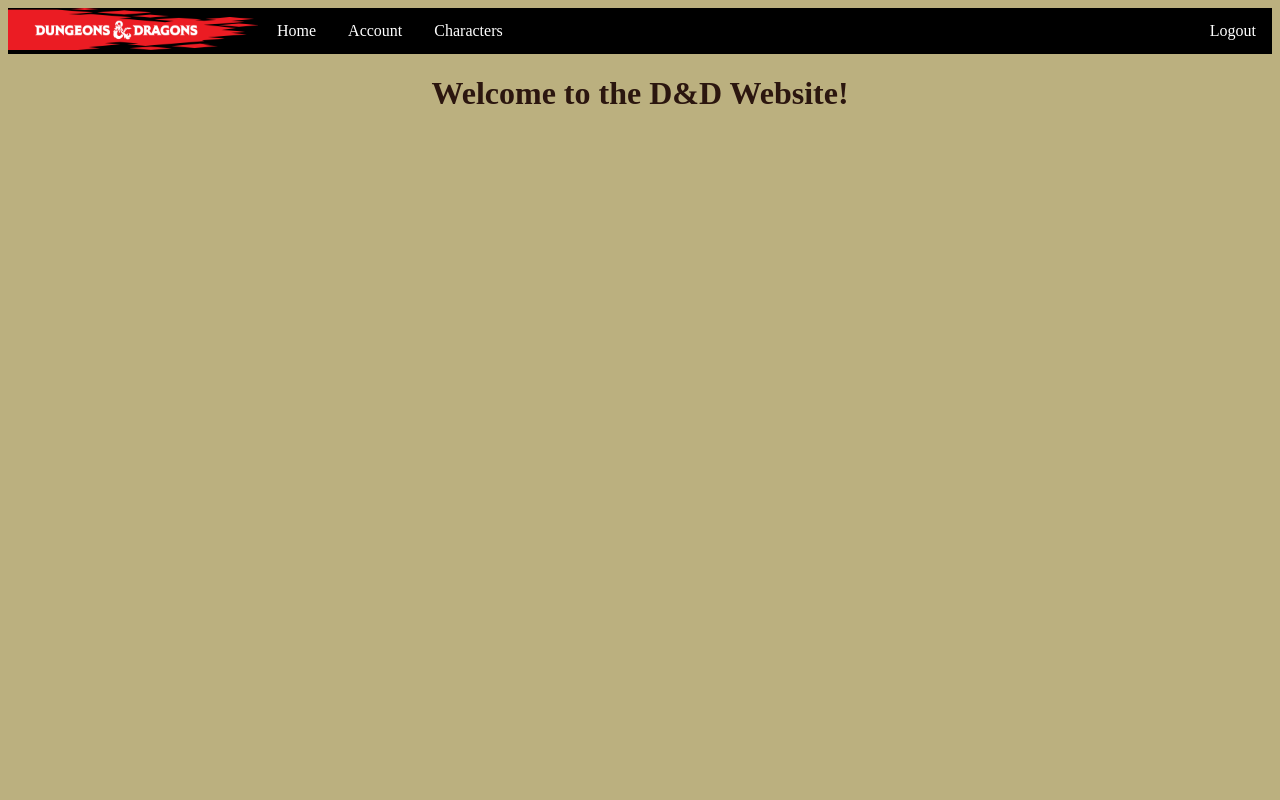
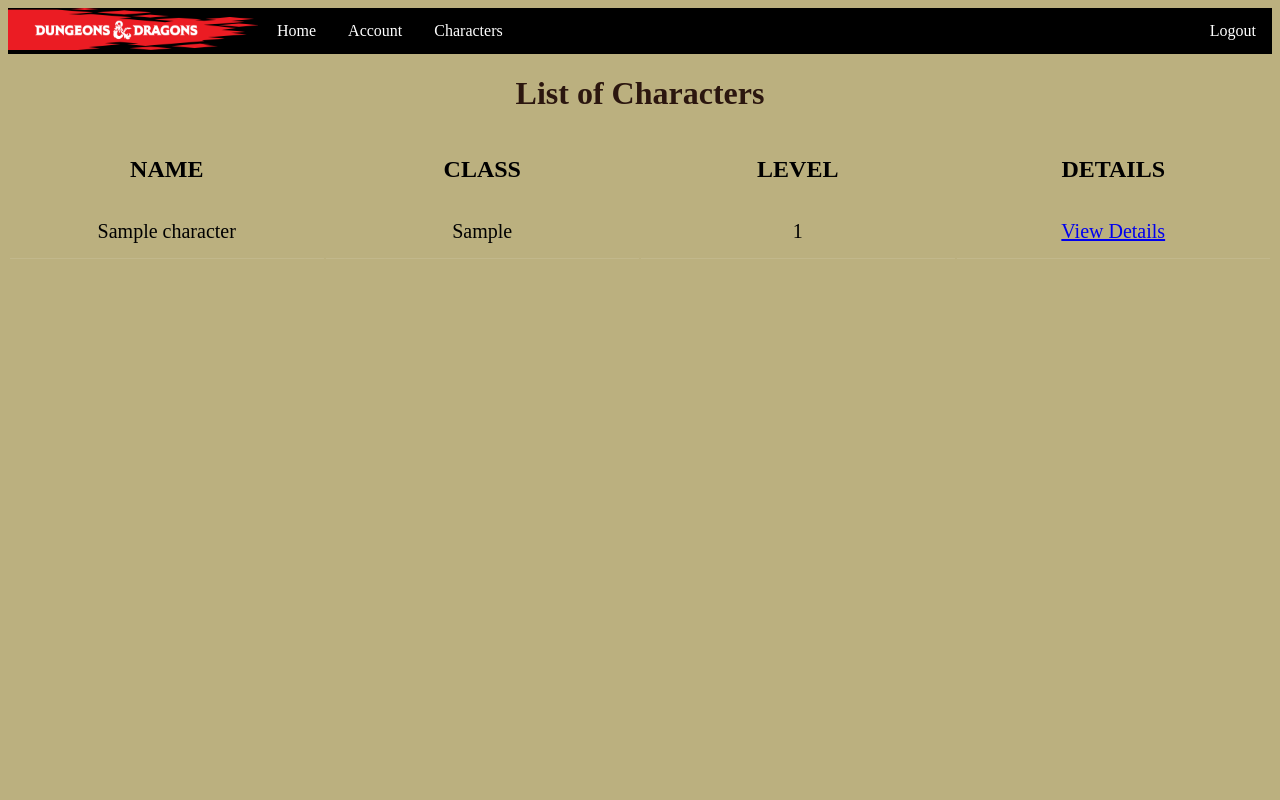
Before and after one commit to Xanthem/DnD-Website, a PHP site: page /characters/index.php in a window 1280 px wide. Run offline with PHP 8.4, Linux system fonts and the light colour scheme; a user stored in the database is signed in; data comes from the database, SQL or seed files in the repository; tables that the repository leaves empty hold one stand-in row (values such as "Sample post").

Commit message:
Added Character list for users

```diff
--- a/account/characters.php
+++ /dev/null
@@ -1,2 +0,0 @@
-<?php
-require_once "$_SERVER[DOCUMENT_ROOT]/config/auth_config.php";
--- /dev/null
+++ b/characters/index.php
@@ -0,0 +1,40 @@
+<?php
+require_once "$_SERVER[DOCUMENT_ROOT]/config/auth_config.php";
+require_once "$_SERVER[DOCUMENT_ROOT]/config/user_db_connect.php";
+require_once "$_SERVER[DOCUMENT_ROOT]/config/character_db_connect.php";
+
+$sql = "SELECT char_id, char_name, char_class, char_lvl
+        FROM character_db.characters
+          INNER JOIN user_db.login_information
+            ON user_db.login_information.user_id = character_db.characters.char_owner
+        WHERE user_db.login_information.user_id = (SELECT user_id FROM user_db.login_information WHERE username='$_SESSION[username]')";
+
+$result = mysqli_query($connect, $sql);
+$connect->close();
+?>
+
+<body>
+<h1>List of Characters</h1>
+
+<table>
+    <thead>
+    <tr>
+        <th><b>Name</b></th>
+        <th><b>Class</b></th>
+        <th><b>Level</b></th>
+        <th data-sort-ignore="true"><b>Details</b></th>
+    </tr>
+    </thead>
+
+    <tbody>
+    <?php while($row = mysqli_fetch_array($result)):;?>
+        <tr>
+            <td><?php echo $row["char_name"];?></td>
+            <td><?php echo $row["char_class"];?></td>
+            <td><?php echo $row["char_lvl"];?></td>
+            <td><?php echo '<a href="./show.php?id=' . $row["char_id"] . '">View Details</a>'?></td>
+        </tr>
+    <?php endwhile;?>
+    </tbody>
+</table>
+</body>
--- a/resources/header.php
+++ b/resources/header.php
@@ -1,5 +1,6 @@
 <head>
     <link rel="stylesheet" href="../resources/styles/mystyle.css" type="text/css">
+    <link rel="stylesheet" href="../resources/styles/someOtherStyle.css" type="text/css">
 </head>
 
 <body>
@@ -7,7 +8,7 @@
         <a href="http://dnd.wizards.com/"><img src="../resources/images/D&D%20Splat%20Transparent.png" border="0" alt="Image_link" align="left" height="42" width="250"></a>
         <li><a href="/index.php">Home</a></li>
         <li><a href="/account/">Account</a></li>
-        <li><a href="/account/characters.php">Characters</a></li>
+        <li><a href="/characters/index.php">Characters</a></li>
 
         <?php
         if (isset($_SESSION['valid']))
--- /dev/null
+++ b/resources/styles/someOtherStyle.css
@@ -0,0 +1,79 @@
+
+table{
+    width:100%;
+    table-layout: fixed;
+}
+.tbl-header{
+    background-color: rgba(255,255,255,0.3);
+}
+.tbl-content{
+    height:300px;
+    overflow-x:auto;
+    margin-top: 0px;
+    border: 1px solid rgba(255,255,255,0.3);
+}
+th{
+    padding: 20px 15px;
+
+    text-align: center;
+    font-weight: 500;
+    font-size: 24px;
+    color: black;
+    text-transform: uppercase;
+}
+td{
+    padding: 15px;
+    text-align: center;
+    vertical-align:middle;
+    font-weight: 300;
+    font-size: 20px;
+    color: black;
+    border-bottom: solid 1px rgba(255,255,255,0.1);
+}
+
+/* demo styles */
+
+@import url(http://fonts.googleapis.com/css?family=Roboto:400,500,300,700);
+
+section{
+    margin: 50px;
+}
+
+
+/* follow me template */
+.made-with-love {
+    margin-top: 40px;
+    padding: 10px;
+    clear: left;
+    text-align: center;
+    font-size: 10px;
+    font-family: arial;
+    color: #fff;
+}
+.made-with-love i {
+    font-style: normal;
+    color: #F50057;
+    font-size: 14px;
+    position: relative;
+    top: 2px;
+}
+.made-with-love a {
+    color: #fff;
+    text-decoration: none;
+}
+.made-with-love a:hover {
+    text-decoration: underline;
+}
+
+
+/* for custom scrollbar for webkit browser*/
+
+::-webkit-scrollbar {
+    width: 6px;
+}
+::-webkit-scrollbar-track {
+    -webkit-box-shadow: inset 0 0 6px rgba(0,0,0,0.3);
+}
+::-webkit-scrollbar-thumb {
+    -webkit-box-shadow: inset 0 0 6px rgba(0,0,0,0.3);
+}
```
Also changed, not shown: characters/show.php (added, +15 -0 lines).
